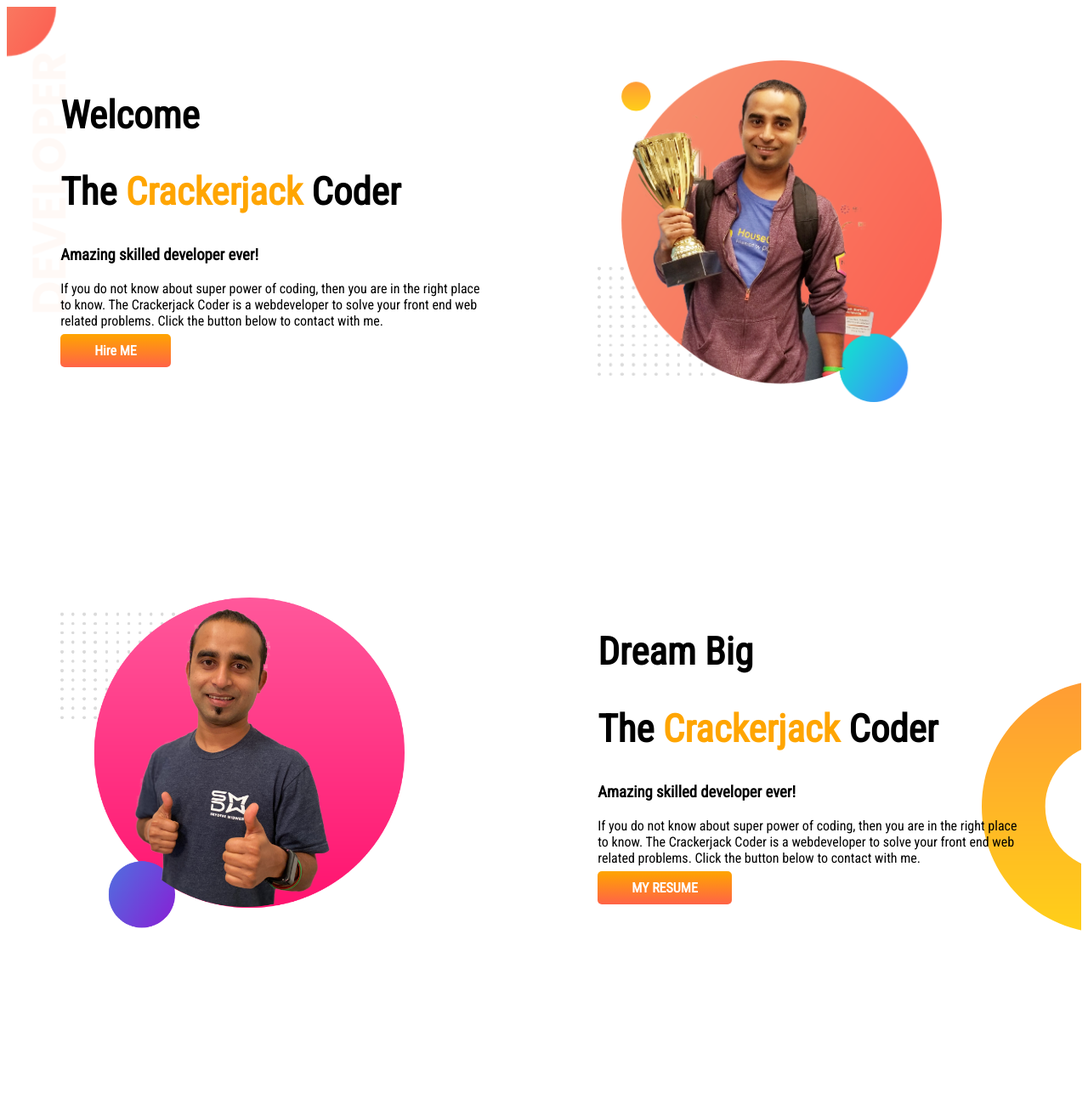
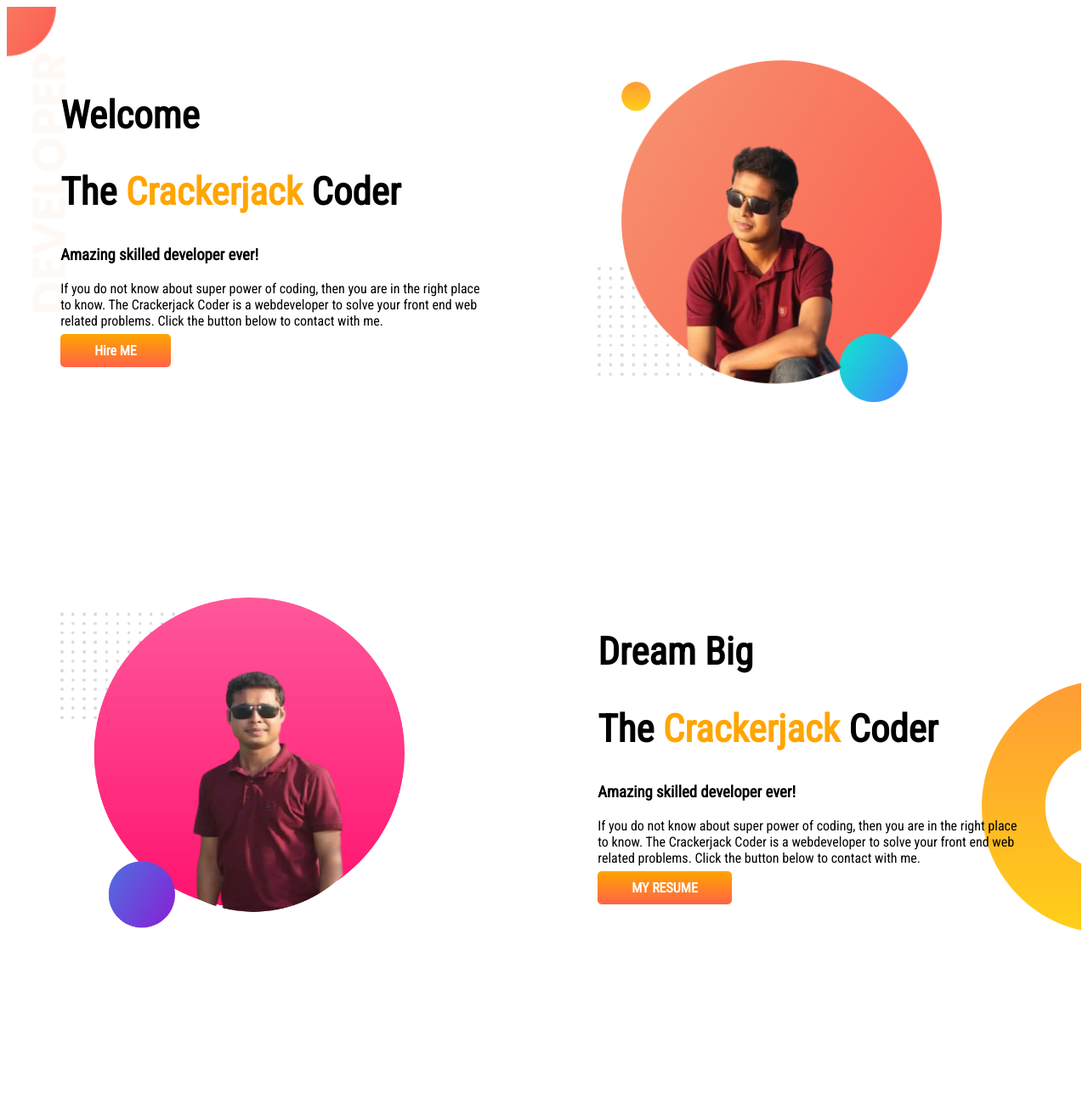
Before and after one commit to Aman-Coder85/my-portfolio, a plain HTML site: page index.html in a window 1280 px wide. Shown: the top 1293 px of the page at 85% size. Drawn offline with Linux system fonts and the light colour scheme.

Commit message:
pic changed

```diff
--- a/index.html
+++ b/index.html
@@ -31,7 +31,7 @@
 
 
             <div class="half-width">
-                <img src="images/jhankar.png" alt="">
+                <img src="images/my1-bg.png" alt="">
             </div>
         </div>
 
@@ -40,7 +40,7 @@
     <section class="dream-big">
         <div class="flexible">
             <div class="half-width">
-                <img src="images/jhankar2.png" alt="">
+                <img src="images/my2-bg.png" alt="">
             </div>
 
             <div class="half-width">
```
Also changed, not shown: images/my1-bg.png (added), images/my2-bg.png (added).
